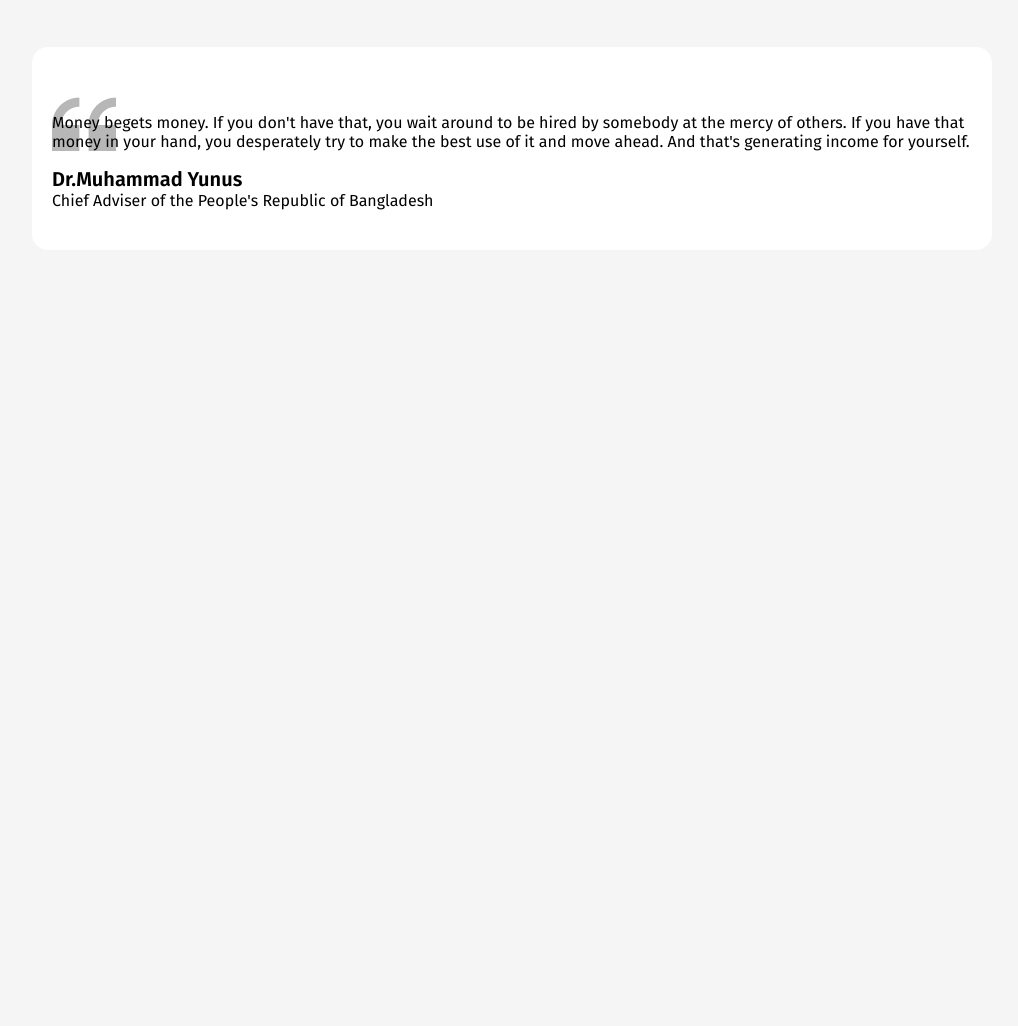
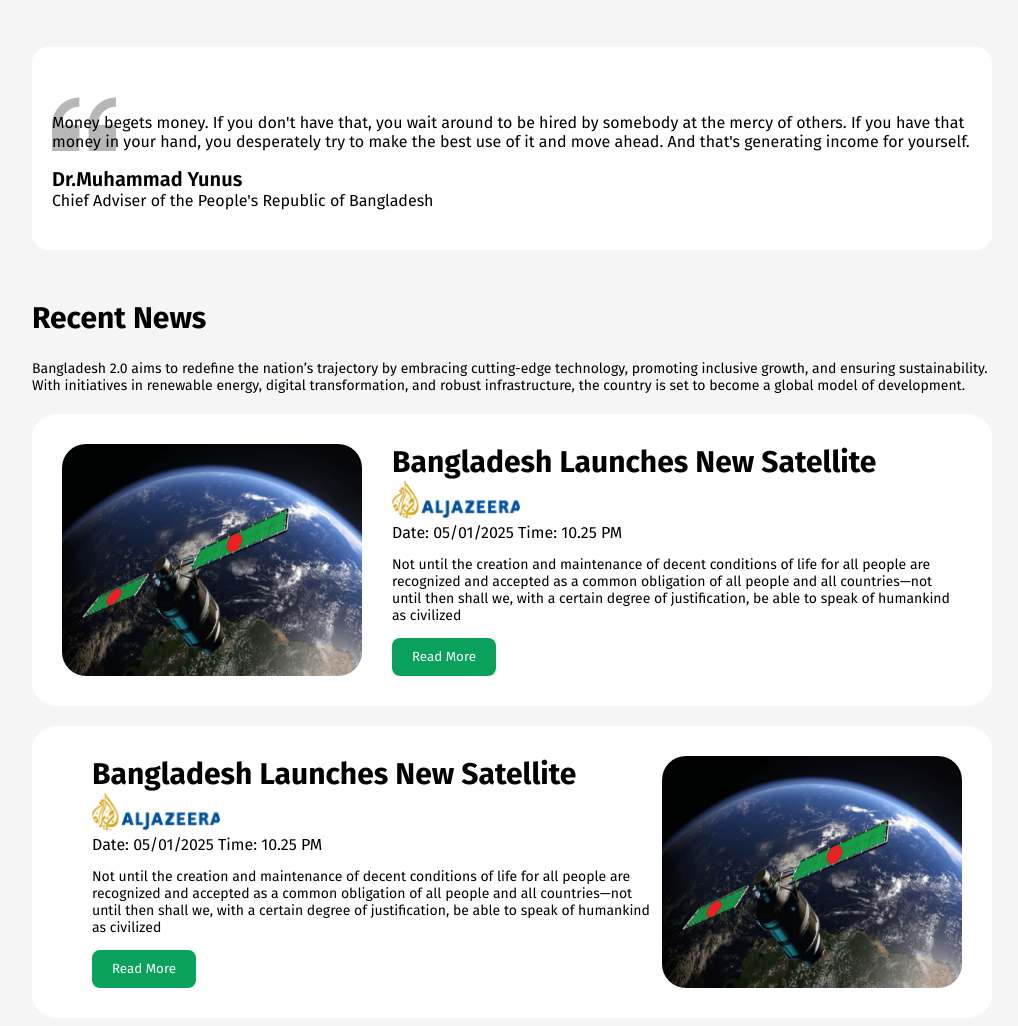
Before and after one commit to rubel6610/PH-assignment-1, a plain HTML site: page index.html in a window 1280 px wide. Shown: the part 1007-2033 px from the top of the page, without its empty margins (128-1146 px from the left). Before the commit the page ends 1307 px from the top, so only its background shows below. Drawn offline with Linux system fonts and the light colour scheme.

Commit message:
completed recent news section

```diff
--- a/index.html
+++ b/index.html
@@ -54,5 +54,36 @@
         </div>
     </main>
 
+    <!-- Recent News section -->
+    <main class="section recent-news">
+        <h2 class="tittle">Recent News</h2>
+        <p class="description">Bangladesh 2.0 aims to redefine the nation’s trajectory by embracing cutting-edge technology, promoting inclusive growth, and ensuring sustainability. With initiatives in renewable energy, digital transformation, and robust infrastructure, the country is set to become a global model of development.</p>
+        <div class="recent-news-column">
+            <div class="column1">
+                <img src="assets/satelite.png" alt="">
+            <div class="satelite-description">
+            <h1 class=" tittle">Bangladesh Launches New Satellite</h1>
+            <img src="assets/al-jazeera.png" alt="">
+            <p class="sub-tittle">Date: 05/01/2025 <span>Time: 10.25 PM</span></p>
+            <p class="description">Not until the creation and maintenance of decent conditions of life for all people are recognized and accepted as a common obligation of all people and all countries—not until then shall we,
+                with a certain degree of justification, be able to speak of humankind as civilized</p>
+                <button class="btn-success">Read More</button>
+            </div>
+            </div>
+
+            <div class="column2">
+
+                <div class="satelite-description">
+                <h1 class=" tittle">Bangladesh Launches New Satellite</h1>
+                <img src="assets/al-jazeera.png" alt="">
+                <p class="sub-tittle">Date: 05/01/2025 <span>Time: 10.25 PM</span></p>
+                <p class="description">Not until the creation and maintenance of decent conditions of life for all people are recognized and accepted as a common obligation of all people and all countries—not until then shall we,
+                    with a certain degree of justification, be able to speak of humankind as civilized</p>
+                    <button class="btn-success">Read More</button>
+                </div>
+                <img src="assets/satelite.png" alt="">
+        </div>
+     </main>
+
 </body>
 </html>
--- a/style.css
+++ b/style.css
@@ -29,7 +29,7 @@
 .btn-primary:hover{
     background-color: #006A50;
     color:#fff;
-    border: 1px solid #ff0000;
+    border: 1px solid #006A50;
 }
 .btn-secondary{
     font-size: 22px;
@@ -52,7 +52,7 @@
 .btn-secondary:hover{
     background-color: #fff;
     color: #006A50;
-    border: 1px solid red;
+    border: 1px solid #006A50;
 }
 .btn-success:hover{
     background-color: #fff;
@@ -190,3 +190,51 @@ nav .navtittle{
     font-size: 16px;
     margin: 0 0;
 }
+.recent-news .tittle{
+    font-size: 30px;
+    font-weight: bold;
+}
+.recent-news .description{
+    font-size: 14px;
+
+}
+.recent-news .recent-news-column .column1{
+    display: flex;
+    justify-content: space-between;
+    margin:20px 0px;
+    padding:30px;
+    background-color: #fff;
+    border-radius: 24px;
+}
+.recent-news .recent-news-column .column2{
+    display: flex;
+    justify-content: space-between;
+    margin:20px 0px;
+    padding:30px;
+    background-color: #fff;
+    border-radius: 24px;
+}
+
+.recent-news-column img{
+    width: 300px;
+    border-radius: 24px;
+
+
+}
+.recent-news-column .satelite-description{
+    width: 600px;
+    padding-left: 30px;
+}
+.recent-news-column .satelite-description img{
+    width: 130px;
+
+}
+.recent-news-column .satelite-description h1{
+    margin:0;
+}
+.recent-news-column .satelite-description .sub-tittle{
+    margin:0;
+}
+.recent-news-column .satelite-description .description{
+    font-size: 14px;
+}
```
